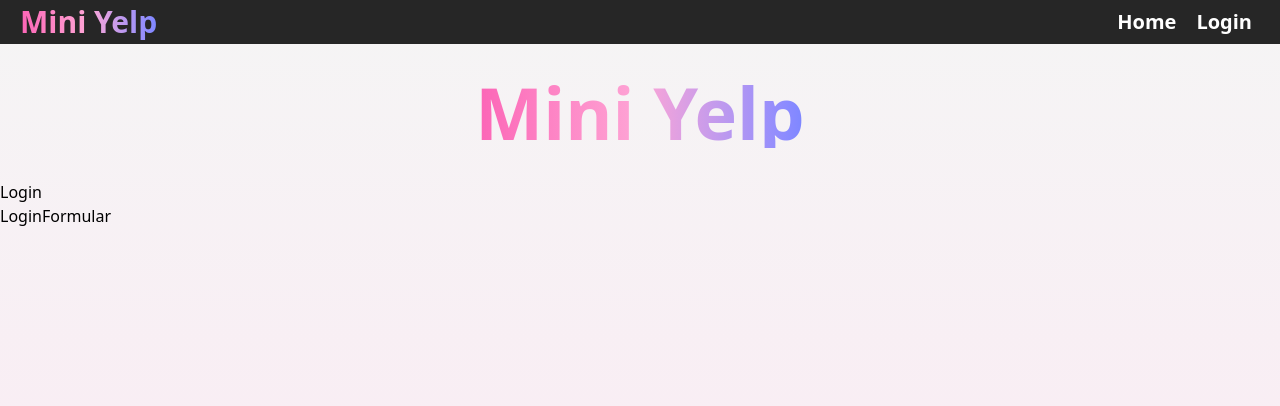
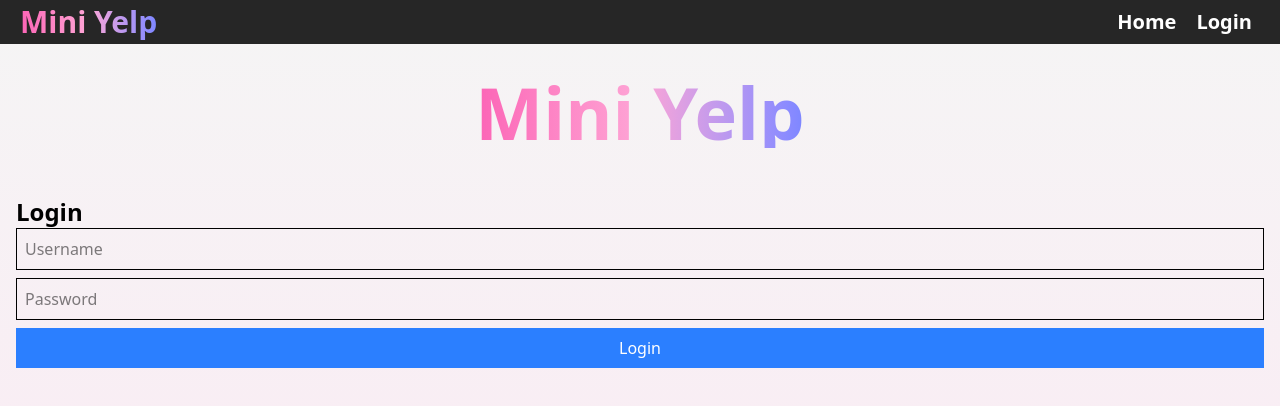
Before and after one commit to Pellia/mini-yelp, a React (Vite) app: page /login in a window 1280 px wide. Shown: the top 406 px of the page. Built offline with nearby package versions, Linux system fonts and the light colour scheme.

Commit message:
fixed details and login

```diff
--- a/src/components/LoginFormular.jsx
+++ /dev/null
@@ -1,5 +0,0 @@
-const LoginFormular = () => {
-    return <div>LoginFormular</div>;
-};
-
-export default LoginFormular;
--- a/src/components/Searchbar.jsx
+++ b/src/components/Searchbar.jsx
@@ -6,7 +6,7 @@
                 <div className="flex gap-4 items-center">
                     <div>
                         <input type="radio" name="city-tag" id="name" value="name" />
-                        <label htmlFor="tag" className="text-lg">
+                        <label htmlFor="name" className="text-lg">
                             {" "}
                             Name
                         </label>
--- a/src/pages/Details.jsx
+++ b/src/pages/Details.jsx
@@ -5,6 +5,13 @@
     const url = "";
     const { id } = useParams();
     const [restaurant, setRestaurant] = useState(null);
+
+    const dummyRes = {
+        name: "rest1",
+        tag: ["chinese", "japanese"],
+        city: ["hamburg", "berlin"],
+        comments: ["i love it", "hate it"],
+    };
 
     useEffect(() => {
         fetch(url)
@@ -16,10 +23,9 @@
         <div>
             <h2>Details</h2>
 
-            {restaurant && (
+            {dummyRes && (
                 <div>
-                    <h4>Card</h4>
-                    <p>Description</p>
+                    <p>{dummyRes.name}</p>
                 </div>
             )}
         </div>
--- a/src/pages/Home.jsx
+++ b/src/pages/Home.jsx
@@ -6,6 +6,7 @@
     const url = "https://mocki.io/v1/3747a7fc-7bea-434d-bcf8-e86321cbd5c5";
     const [restaurantData, setRestaurantData] = useState(null);
     const [loading, setLoading] = useState(false);
+    const [searchParameter, setSearchParameter] = useState("name");
 
     useEffect(() => {
         setLoading(true);
--- a/src/pages/Login.jsx
+++ b/src/pages/Login.jsx
@@ -1,10 +1,12 @@
-import LoginFormular from "../components/LoginFormular";
-
 const Login = () => {
     return (
         <div>
-            <div>Login</div>
-            <LoginFormular />
+            <div className="p-4">
+                <h1 className="text-2xl font-bold">Login</h1>
+                <input type="text" placeholder="Username" className="border p-2 w-full mb-2" />
+                <input type="password" placeholder="Password" className="border p-2 w-full mb-2" />
+                <button className="bg-blue-500 text-white p-2 w-full">Login</button>
+            </div>
         </div>
     );
 };
```
